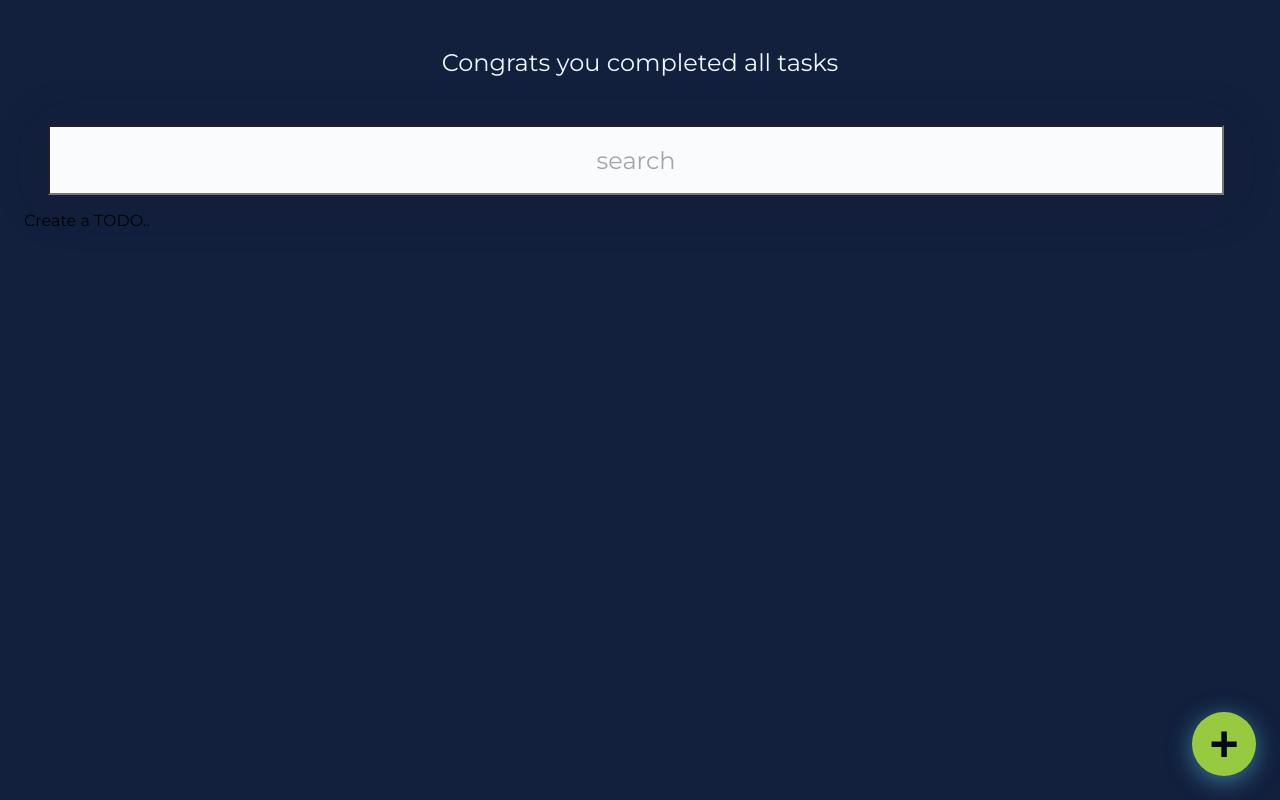
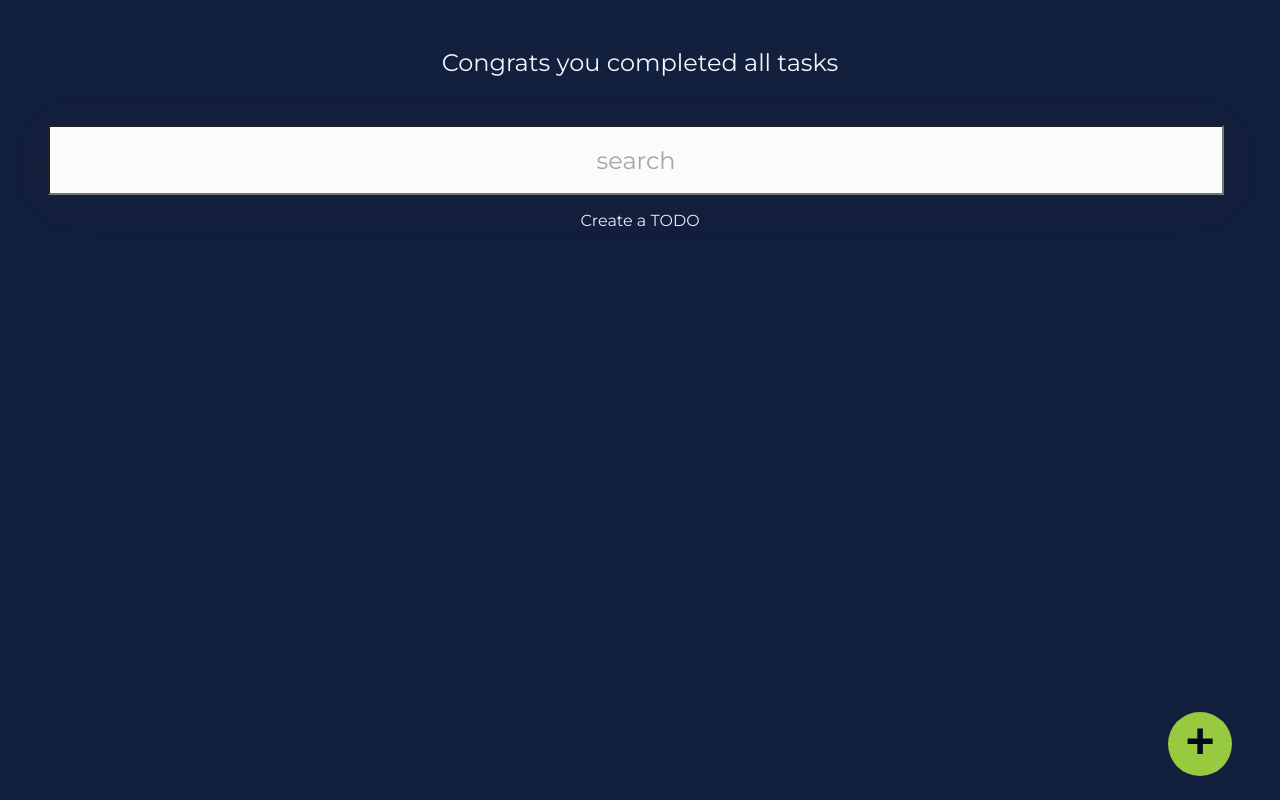
Before and after one commit to julio249/TodoMachine, a React app: page / in a window 1280 px wide. Built offline with nearby package versions, Linux system fonts and the light colour scheme.

Commit message:
edit placeholder in addTODO

```diff
--- a/public/index.html
+++ b/public/index.html
@@ -25,7 +25,7 @@
       Learn how to configure a non-root public URL by running `npm run build`.
     -->
     <link href="https://fonts.googleapis.com/css2?family=Montserrat:wght@400;700&display=swap" rel="stylesheet" />
-    <title>React App</title>
+    <title>Todo Machine</title>
   </head>
   <body>
     <noscript>You need to enable JavaScript to run this app.</noscript>
--- a/src/CreateTodoButtom/CreateTodoButtom.css
+++ b/src/CreateTodoButtom/CreateTodoButtom.css
@@ -1,26 +1,33 @@
+
 .AddTODO {
+  position: absolute;
+  bottom: 24px;
+  right: 24px;
+  z-index: 1;
+  width: 64px;
+  height: 64px;
   background-color: #98ca3f;
-    box-shadow: 0px 5px 25px rgba(97, 218, 250, 0.5);
   border: none;
   border-radius: 50%;
   cursor: pointer;
   font-size: 50px;
-    position: fixed;
-    bottom: 24px;
-    right: 24px;
-    font-weight: bold;
+  font-weight: 700;
   color: #03091e;
   display: flex;
   justify-content: center;
   align-items: center;
-    height: 64px;
-    width: 64px;
-    z-index: 1;
+  transition: 0.3s ease;
 
-    transform: rotate(0);
-    transition: .3s ease;
+}
+
+.icon-container {
+  position: absolute;
+  width: 100%;
+  height: 100%;
+  transform-origin: center;
 }
 
 .AddTODO:hover {
-    transform: rotate(224deg);
+  transform-origin: center;
+  transform: rotate(180deg);
 }
--- a/src/CreateTodoButtom/index.js
+++ b/src/CreateTodoButtom/index.js
@@ -3,11 +3,11 @@ import './CreateTodoButtom.css'
 import React from 'react';
 
 
-function CreateTodoButtom({setOpenModal}){
 // const {
 //     setOpenModal,
 //     openModal,
 // } = React.useContext(TodoContext);
+function CreateTodoButtom({setOpenModal}){
     return(
       <button
         className="AddTODO"
@@ -17,7 +17,11 @@ function CreateTodoButtom({setOpenModal}){
         }
       }
 
-      > + </button>
+      >
+        <div className="icon-container">
+          <span>+</span>
+        </div>
+      </button>
     )
   }
 
--- /dev/null
+++ b/src/EmptyTodos/EmptyTodos.css
@@ -0,0 +1,6 @@
+.EmptyTodos{
+    display: flex;
+    justify-content: center;
+    align-items: center;
+    color: aliceblue;
+}
--- a/src/EmptyTodos/index.js
+++ b/src/EmptyTodos/index.js
@@ -1,4 +1,4 @@
-// import './EmptyTodos.css';
+import './EmptyTodos.css';
 import React from 'react';
 
 function EmptyTodos(){
@@ -6,7 +6,7 @@ function EmptyTodos(){
 
     return(
 
-        <p>Create a TODO..</p>
+        <p class="EmptyTodos">Create a TODO</p>
 
     );
   }
--- a/src/TodoFilter/TodoFilter.css
+++ b/src/TodoFilter/TodoFilter.css
@@ -12,7 +12,6 @@
   color: #1E1E1F;
   box-shadow: 0px 5px 50px rgba(32, 35, 41, 0.25);
   position: relative;
-  z-index: 2;
 }
 
 .TodoFilter::placeholder {
--- a/src/TodoForm/TodoForm.css
+++ b/src/TodoForm/TodoForm.css
@@ -62,7 +62,7 @@ form {
   }
 
   .TodoForm-button--add {
-    background: #61DAFA;
+    background: #98ca3f;
     box-shadow: 0px 5px 25px rgba(97, 218, 250, 0.5);
   }
 
--- a/src/TodoForm/index.js
+++ b/src/TodoForm/index.js
@@ -31,7 +31,7 @@ function TodoForm(){
             <textarea
                 value={ newTodoValue }
                 onChange={ onChange }
-                placeholder="escribe un nuevo TODO"
+                placeholder="buy groceries"
             />
             <div className="TodoForm-buttonContainer">
                 <button
```
Also changed, not shown: package.json (+6 -3 lines), 1 other file. Lines whose indentation alone changed are shown as unchanged.
